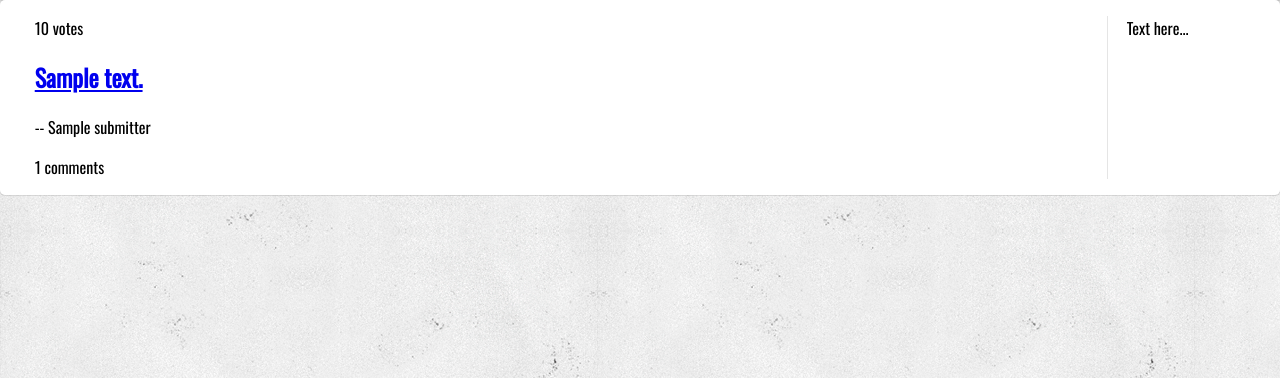
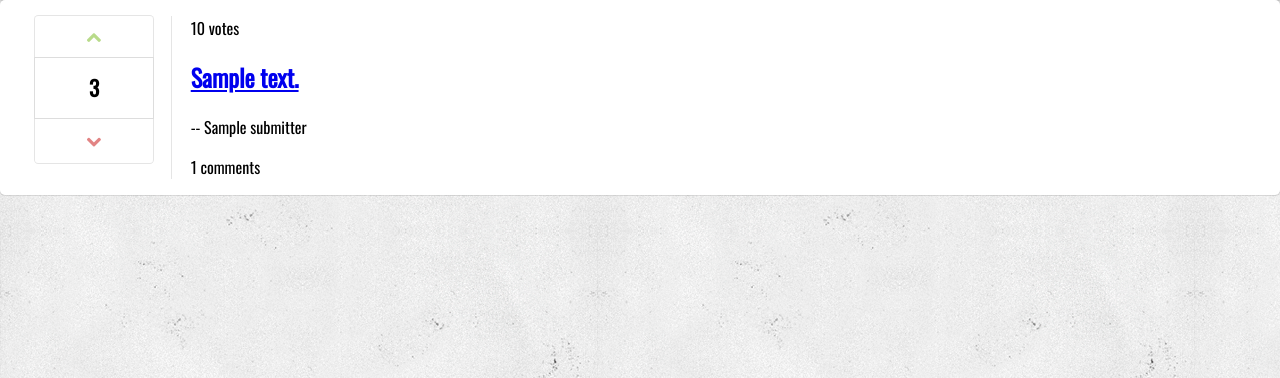
Before and after one commit to ehzhang/jade, a Django app: template apps/common/templates/card.html in a window 1280 px wide. Shown: the part 43-421 px from the top of the page. Run offline with Django 3.2, Linux system fonts and the light colour scheme; the template is opened without the code that fills it: most values are stand-ins (such as "Sample title", 1, 10 or a date in 2020); parts of the project's set-up code (start-up, migrations or seed data) failed here and were passed over; some libraries are stand-ins or nearby versions.

Commit message:
Improve buttons

```diff
--- a/apps/common/templates/card_front.html
+++ b/apps/common/templates/card_front.html
@@ -1,6 +1,19 @@
 <div class='column'>
     <div class="ui segment">
         <div class="ui divided grid">
+            <div class="two wide column">
+                <div class="ui top attached basic button">
+                    <i class="green up medium arrow icon"></i>
+                </div>
+                <div class="ui attached segment">
+                    <h3 class="ui center aligned header">
+                        3
+                    </h2>
+                </div>
+                <div class="ui bottom attached basic button">
+                    <i class="red down medium arrow icon"></i>
+                </div>
+            </div>
             <div class="fourteen wide column">
                 <div class="row">
                     {{ card.votes }} votes
@@ -19,9 +32,6 @@
                     {{ card.comments | length }} comments
                 </div>
             </div>
-            <div class="two wide column">
-                Text here...
-            </div>
         </div>
     </div>
 </div>
```
